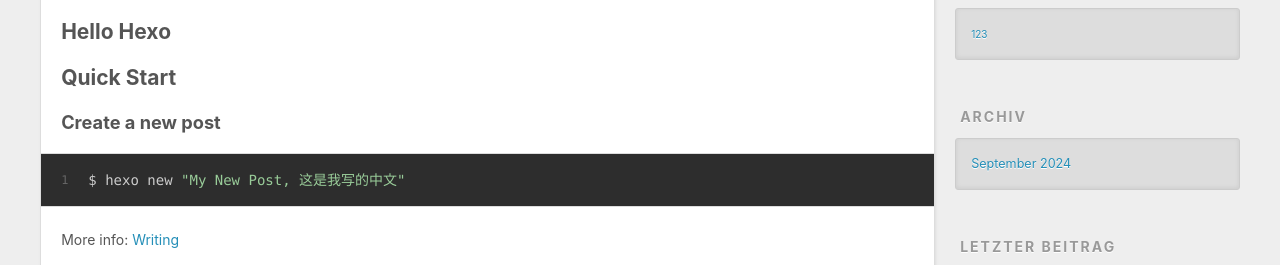
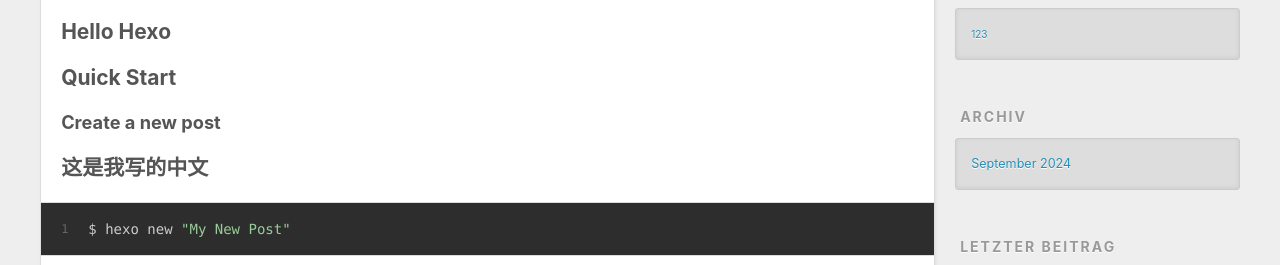
Before and after one commit to Noblezhong/Noblezhong.github.io, a plain HTML site: page 2024/09/24/hello-world/index.html in a window 1280 px wide. Shown: the part 501-766 px from the top of the page. Drawn offline with Linux system fonts and the light colour scheme.

Commit message:
Site updated: 2024-09-25 17:21:20

```diff
--- a/2024/09/24/hello-world/index.html
+++ b/2024/09/24/hello-world/index.html
@@ -14,7 +14,7 @@
 <meta property="og:description" content="Welcome to Hexo! This is your very first post. Check documentation for more info. If you get any problems when using Hexo, you can find the answer in troubleshooting or you can ask me on GitHub. Hello">
 <meta property="og:locale">
 <meta property="article:published_time" content="2024-09-24T09:39:58.726Z">
-<meta property="article:modified_time" content="2024-09-25T09:19:44.192Z">
+<meta property="article:modified_time" content="2024-09-25T09:21:14.933Z">
 <meta property="article:author" content="Noblezhong">
 <meta name="twitter:card" content="summary">
 
@@ -94,7 +94,7 @@
     <div class="e-content article-entry" itemprop="articleBody">
 
         <p>Welcome to <a target="_blank" rel="noopener" href="https://hexo.io/">Hexo</a>! This is your very first post. Check <a target="_blank" rel="noopener" href="https://hexo.io/docs/">documentation</a> for more info. If you get any problems when using Hexo, you can find the answer in <a target="_blank" rel="noopener" href="https://hexo.io/docs/troubleshooting.html">troubleshooting</a> or you can ask me on <a target="_blank" rel="noopener" href="https://github.com/hexojs/hexo/issues">GitHub</a>.</p>
-<h2 id="Hello-Hexo"><a href="#Hello-Hexo" class="headerlink" title="Hello Hexo"></a>Hello Hexo</h2><h2 id="Quick-Start"><a href="#Quick-Start" class="headerlink" title="Quick Start"></a>Quick Start</h2><h3 id="Create-a-new-post"><a href="#Create-a-new-post" class="headerlink" title="Create a new post"></a>Create a new post</h3><figure class="highlight bash"><table><tr><td class="gutter"><pre><span class="line">1</span><br></pre></td><td class="code"><pre><span class="line">$ hexo new <span class="string">&quot;My New Post, 这是我写的中文&quot;</span></span><br></pre></td></tr></table></figure>
+<h2 id="Hello-Hexo"><a href="#Hello-Hexo" class="headerlink" title="Hello Hexo"></a>Hello Hexo</h2><h2 id="Quick-Start"><a href="#Quick-Start" class="headerlink" title="Quick Start"></a>Quick Start</h2><h3 id="Create-a-new-post"><a href="#Create-a-new-post" class="headerlink" title="Create a new post"></a>Create a new post</h3><h2 id="这是我写的中文"><a href="#这是我写的中文" class="headerlink" title="这是我写的中文"></a>这是我写的中文</h2><figure class="highlight bash"><table><tr><td class="gutter"><pre><span class="line">1</span><br></pre></td><td class="code"><pre><span class="line">$ hexo new <span class="string">&quot;My New Post&quot;</span></span><br></pre></td></tr></table></figure>
 
 <p>More info: <a target="_blank" rel="noopener" href="https://hexo.io/docs/writing.html">Writing</a></p>
 <h3 id="Run-server"><a href="#Run-server" class="headerlink" title="Run server"></a>Run server</h3><figure class="highlight bash"><table><tr><td class="gutter"><pre><span class="line">1</span><br></pre></td><td class="code"><pre><span class="line">$ hexo server</span><br></pre></td></tr></table></figure>
```
Also changed, not shown: index.html (+1 -1 lines).
